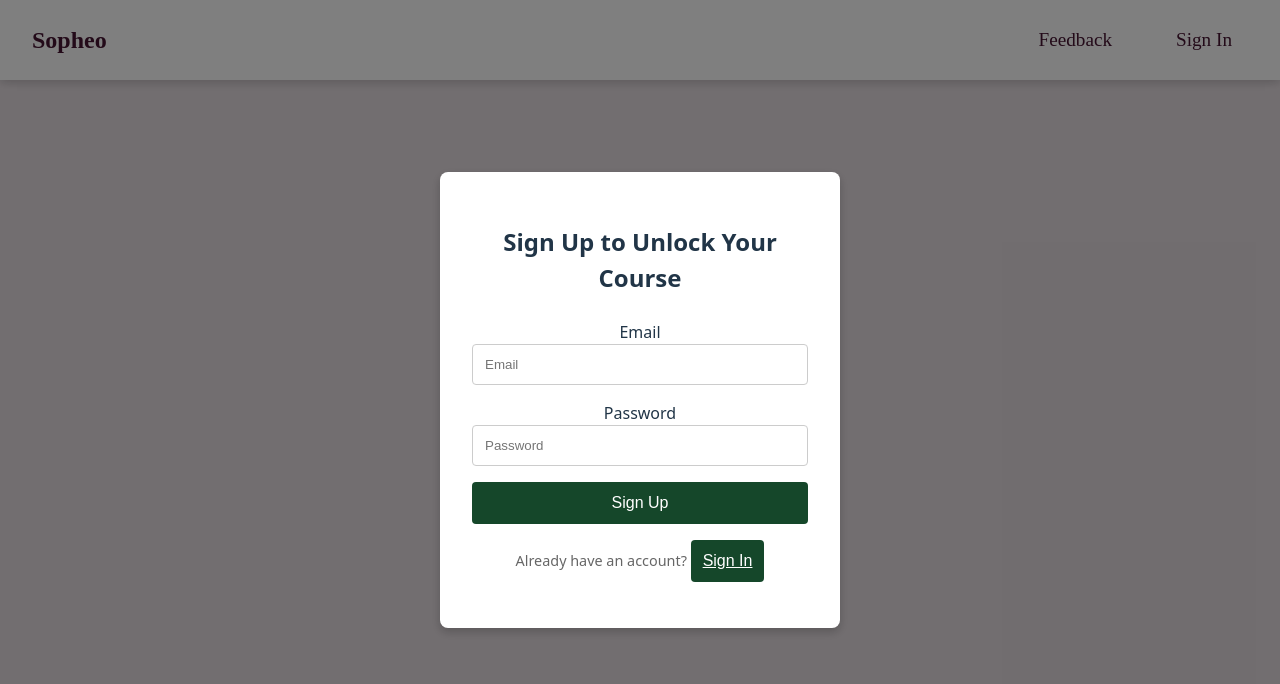
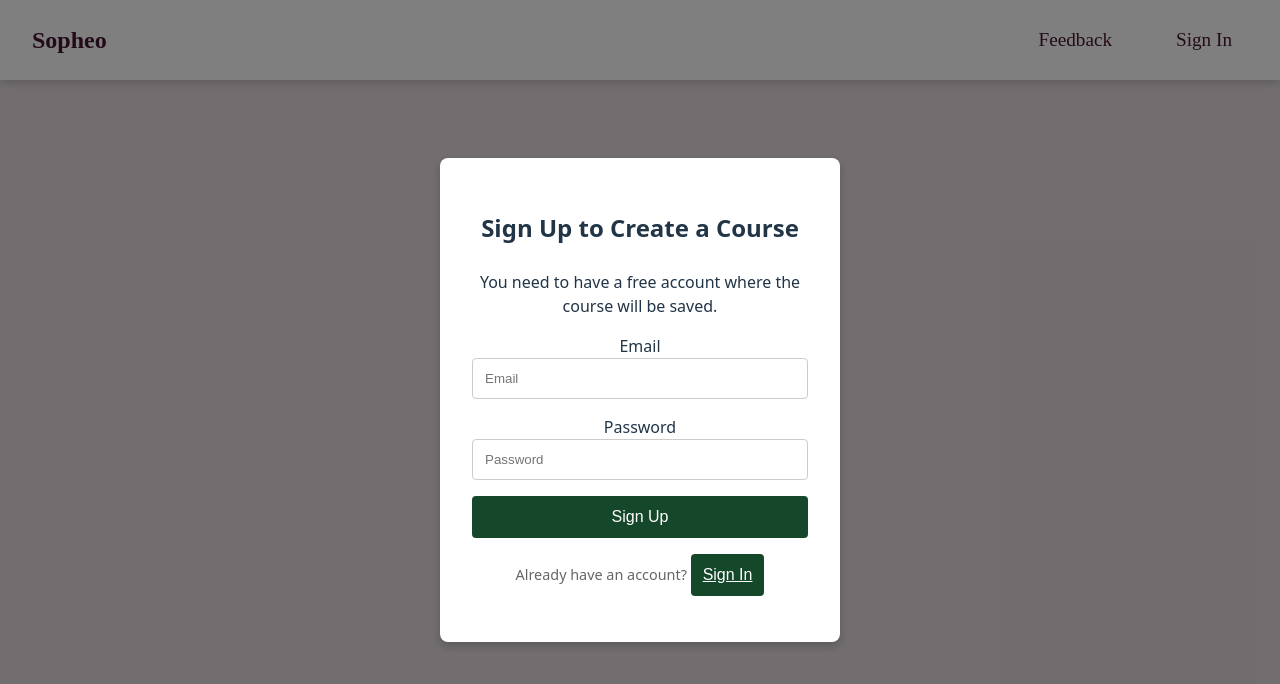
Before and after one commit to marinad-syro/course-generator, a React (Vite) app in the folder frontend/: page /signup in a window 1280 px wide. Shown: the top 684 px of the page. Built offline with nearby package versions, Linux system fonts and the light colour scheme; no server answers; a web font is replaced by a local one.

Commit message:
improved the signup component

```diff
--- a/frontend/src/Components/SignupComponent.jsx
+++ b/frontend/src/Components/SignupComponent.jsx
@@ -37,7 +37,8 @@ const SignupComponent = ({ onSignupSuccess, onSwitchToSignin }) => {
   return (
     <div className="signup-overlay">
       <div className="signup-box">
-        <h2>Sign Up to Unlock Your Course</h2>
+        <h2>Sign Up to Create a Course</h2>
+        <p>You need to have a free account where the course will be saved.</p>
         <form onSubmit={handleSignup}>
           <label htmlFor="signup-email">Email</label>
           <input
```
